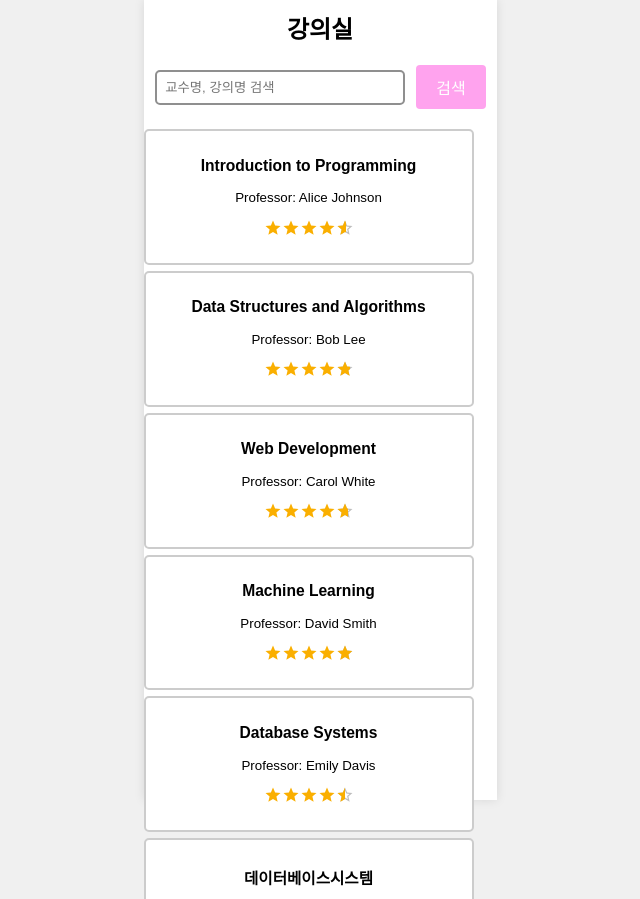
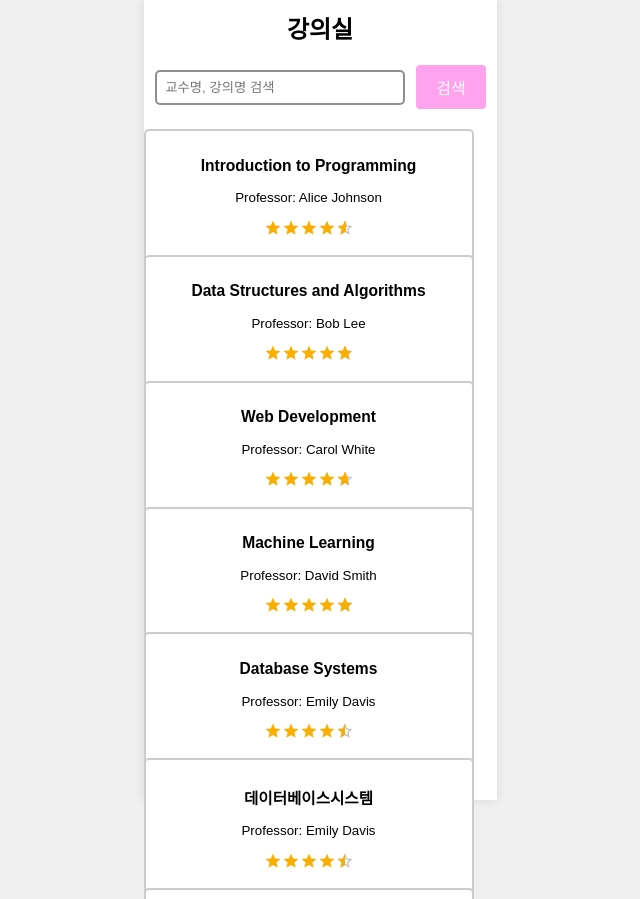
Before and after one commit to ais-internship-cnu/I-school-FE, a Next.js app: page /course-page in a window 1280 px wide. Shown: the whole page, without its empty margins (320-960 px from the left). Built offline with nearby package versions, Linux system fonts and the light colour scheme; what axios-mock-adapter would draw is missing.

Commit message:
feat: 검색창 enter 대응 검색기능 추가

```diff
--- a/src/app/course-page/page.tsx
+++ b/src/app/course-page/page.tsx
@@ -25,13 +25,19 @@ const CoursesPage = () => {
     setSearchInput(value);
   };
 
+  const handleKeyDown = (event: React.KeyboardEvent<HTMLInputElement>) => {
+    if (event.key === 'Enter') {
+      handleSearch(searchInput);
+    }
+  };
+
   return (
     <Page title="CoursesPage">
       <div className="component-arrangement">
         <div className="fix-top">
           <div className="header">강의실</div>
           <div className="search-bar-and-search-button">
-            <CourseSearcher placeholder="교수명, 강의명 검색" onChange={handleTextInputChange} />
+            <CourseSearcher placeholder="교수명, 강의명 검색" onChange={handleTextInputChange} onKeyDown={handleKeyDown} />
             <button className="search-button" onClick={() => handleSearch(searchInput)}>검색</button>
           </div>
         </div>
--- a/src/components/page/CourseSearcher/index.tsx
+++ b/src/components/page/CourseSearcher/index.tsx
@@ -5,9 +5,10 @@ import 'styles/course-search-style.css';
 interface CoarseSearcherProps {
   placeholder: string;
   onChange: (value: string) => void;
+  onKeyDown?: (event: React.KeyboardEvent<HTMLInputElement>) => void;
 }
 
-const CoarseSearcher: React.FC<CoarseSearcherProps> = ({ placeholder, onChange}) => {
+const CoarseSearcher: React.FC<CoarseSearcherProps> = ({ placeholder, onChange, onKeyDown}) => {
   const [value, setValue] = useState('');
 
   const handleChange = (event: React.ChangeEvent<HTMLInputElement>) => {
@@ -22,6 +23,7 @@ const CoarseSearcher: React.FC<CoarseSearcherProps> = ({ placeholder, onChange})
       placeholder={placeholder}
       value={value}
       onChange={handleChange}
+      onKeyDown={onKeyDown}
       className="search-bar"
     />
   );
--- a/src/components/page/Courses/index.tsx
+++ b/src/components/page/Courses/index.tsx
@@ -10,7 +10,7 @@ interface Course {
 }
 
 const Courses: React.FC<{ courses: Course[] }> = ({ courses }) => (
-  <Grid container direction="column" spacing={2}>
+  <Grid container direction="column" spacing={0}>
     {courses.map((course, index) => (
       <Grid item key={index}>
         <CourseBlock
```
